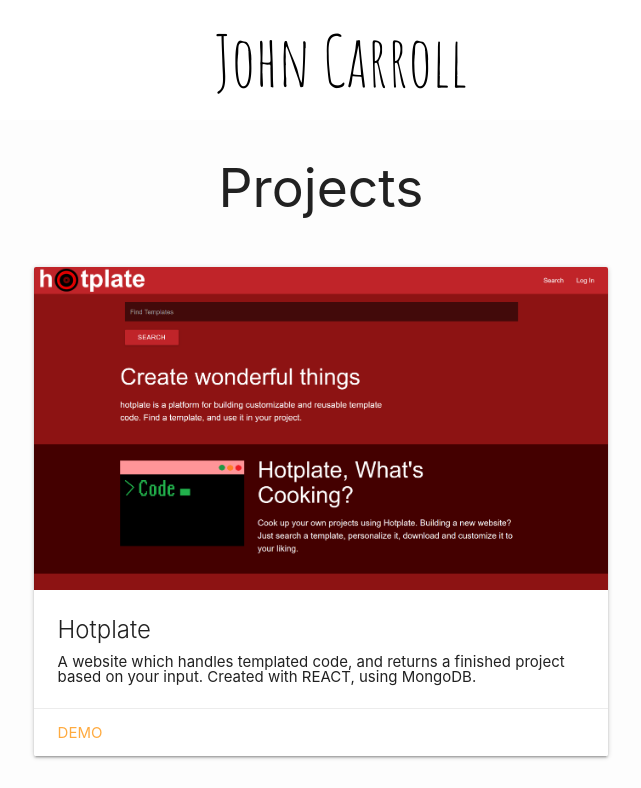
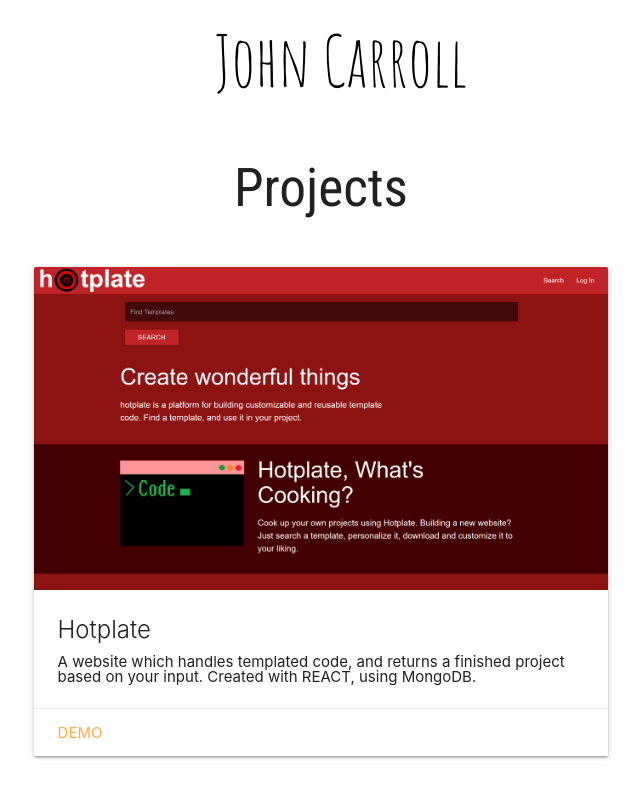
Before and after one commit to acorn-glen/John95.github.io, a plain HTML site: page index.html in a window 1280 px wide. Shown: the top 788 px of the page, without its empty margins (319-960 px from the left). Drawn offline with Linux system fonts and the light colour scheme.

Commit message:
changed font for 'Projects' title

```diff
--- a/index.html
+++ b/index.html
@@ -14,7 +14,7 @@
 		<link rel="stylesheet" type="text/css" href="./assets/css/style.css">
 		<link rel="stylesheet" type="text/css" href="./assets/css/full-width.css">
 		<link href="https://fonts.googleapis.com/css?family=Amatic+SC" rel="stylesheet">
-		<link href="https://fonts.googleapis.com/css?family=Open+Sans" rel="stylesheet">
+		<link href="https://fonts.googleapis.com/css?family=Roboto+Condensed" rel="stylesheet">
 	</head>
 
 	<body>
@@ -29,7 +29,7 @@
 			<div class="full-width-bar bg-color-gray-light">
 				<div class="row">
 					<div class="col s12">
-						<h2 class="center-align">Projects</h2>
+						<h2 class="center-align" style="font-family:'Roboto Condensed';">Projects</h2>
 					</div>
 				</div>
 				<div class="row">
```
